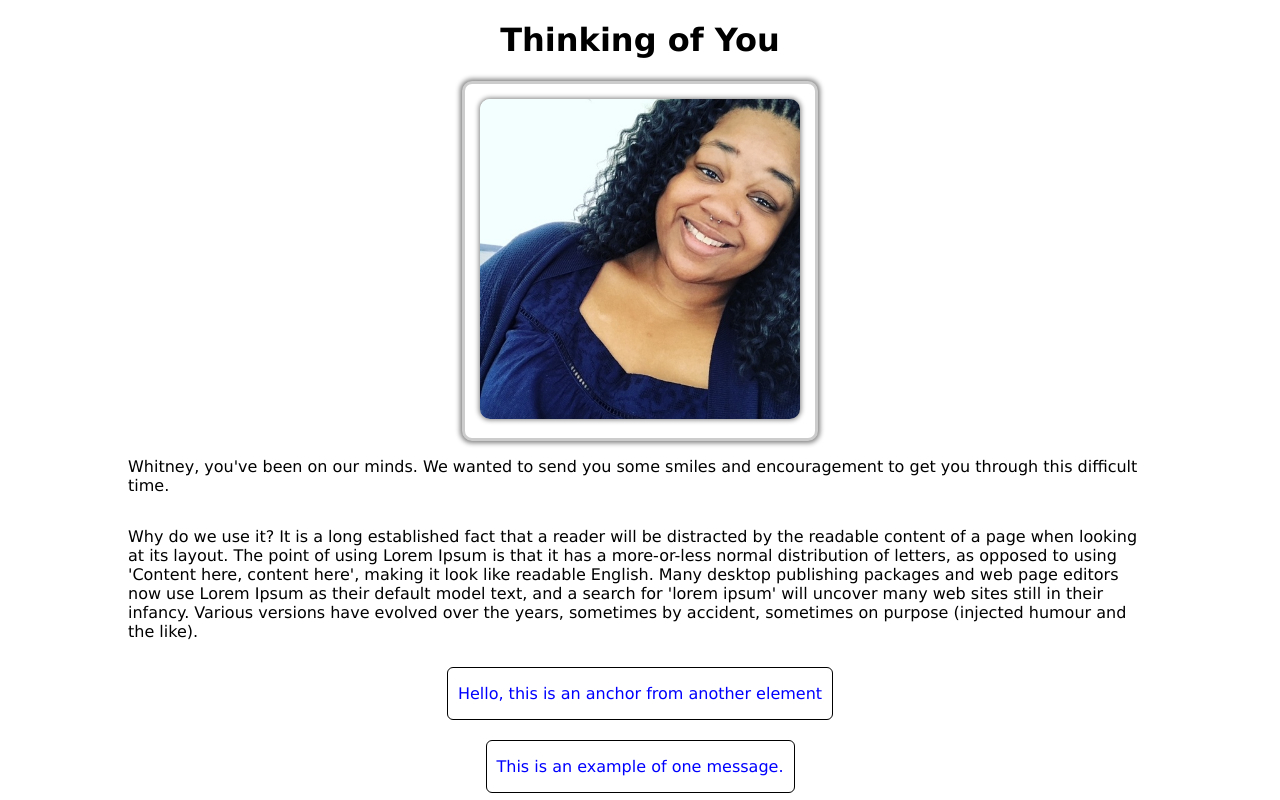
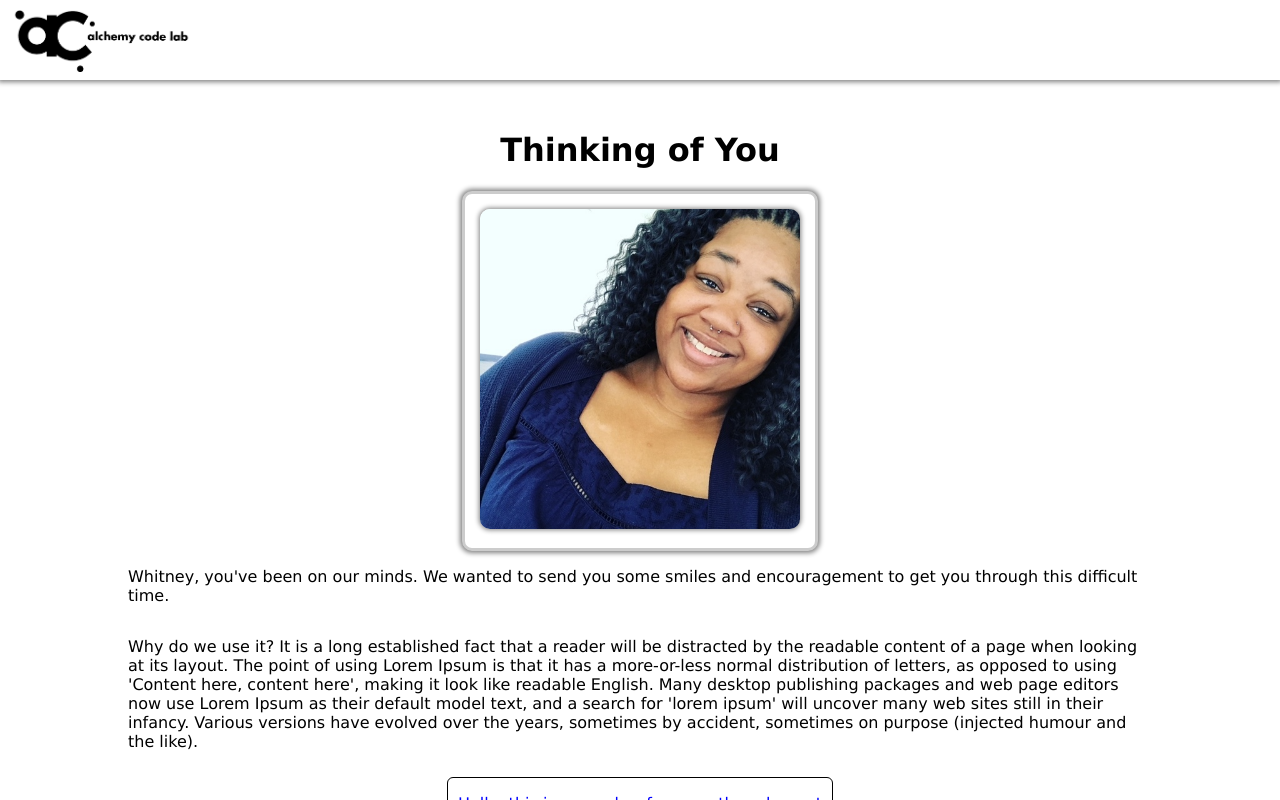
Before and after one commit to bryanakitchen/get-well, a React app: page / in a window 1280 px wide. Shown: the top 800 px of the page. Built offline with nearby package versions, Linux system fonts and the light colour scheme.

Commit message:
add basic header

```diff
--- a/src/components/app/App.jsx
+++ b/src/components/app/App.jsx
@@ -3,6 +3,7 @@ import AOS from 'aos';
 import 'aos/dist/aos.css';
 import styles from './App.module.css';
 import whitney from '../../../public/whitney.jpeg'
+import Header from '../header/Header';
 
 AOS.init({ duration: 800 })
 
@@ -11,7 +12,8 @@ export default class App extends Component {
   render() {
     return (
       <div className={styles.root}>
-        <div data-aos="fade-up" className={styles.home}>
+        <Header />
+        <div data-aos="fade-down" className={styles.home}>
           <h1>Thinking of You</h1>
           <div className={styles.frame}>
             <img className={styles.whitneyImage} src={whitney} alt='whitney' />
--- a/src/components/app/App.module.css
+++ b/src/components/app/App.module.css
@@ -17,6 +17,7 @@ body, .root {
     justify-content: center;
     align-items: center;
     width: 80%;
+    margin-top: 30px;
 }
 
 .message {
--- /dev/null
+++ b/src/components/header/Header.jsx
@@ -0,0 +1,11 @@
+import React from 'react';
+import styles from './Header.module.css'
+import alchemyLogo from '../../../public/alchemy-logo-white-bg.png'
+
+export default function Header() {
+    return (
+        <div className={styles.header}>
+            <img className={styles.alchemyLogo} src={alchemyLogo} alt='alchemy-logo' />
+        </div>
+    )
+}
--- /dev/null
+++ b/src/components/header/Header.module.css
@@ -0,0 +1,14 @@
+.header {
+    height: 5em;
+    width: 100%;
+    box-shadow: 0px 0px 5px 2px gray;
+    position: sticky;
+    top: 0;
+    background: white;
+    z-index: 1;
+}
+
+.alchemyLogo {
+    height: 4em;
+    margin: .5em;
+}
```
Also changed, not shown: public/alchemy-logo-white-bg.png (added).
